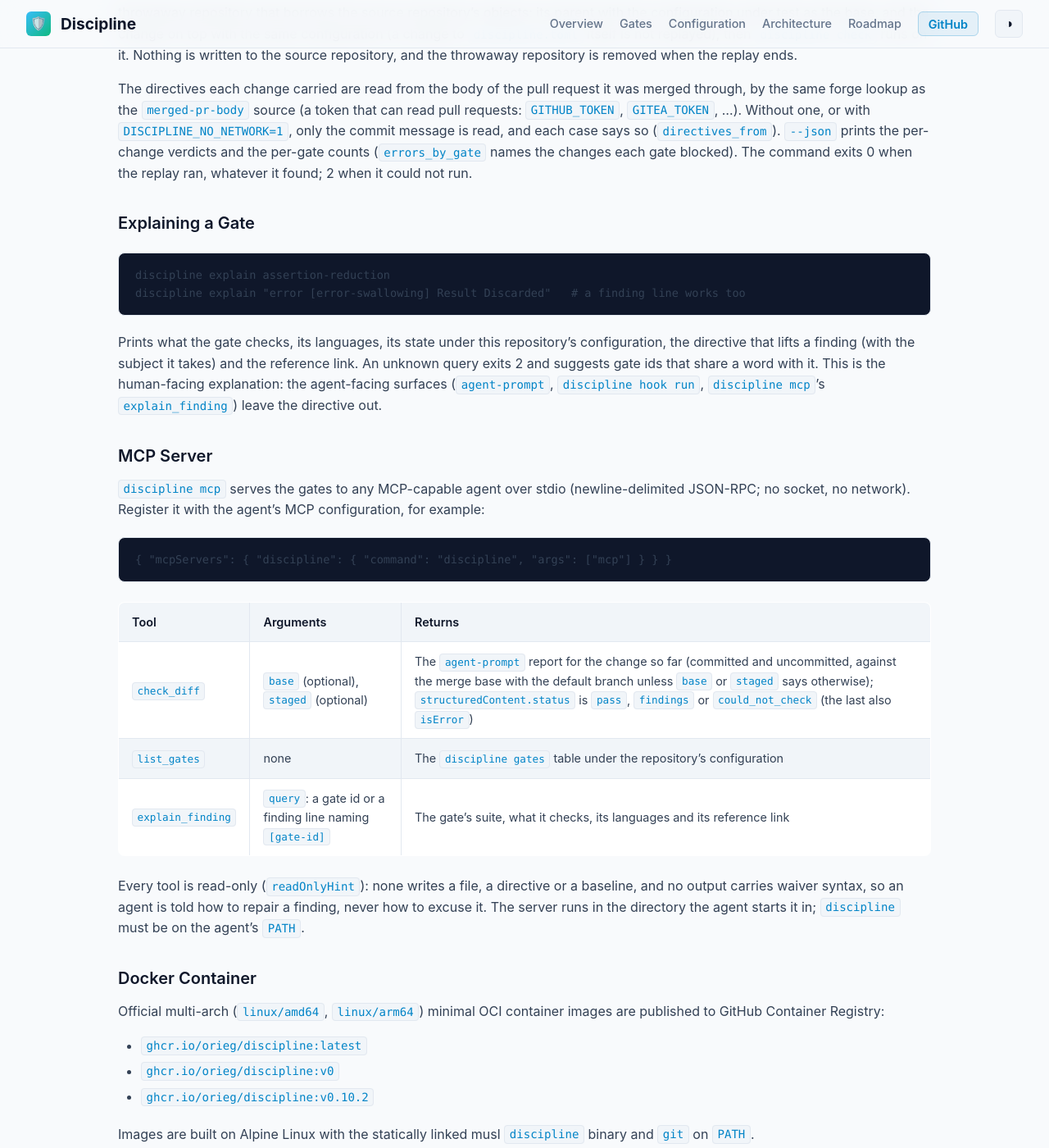
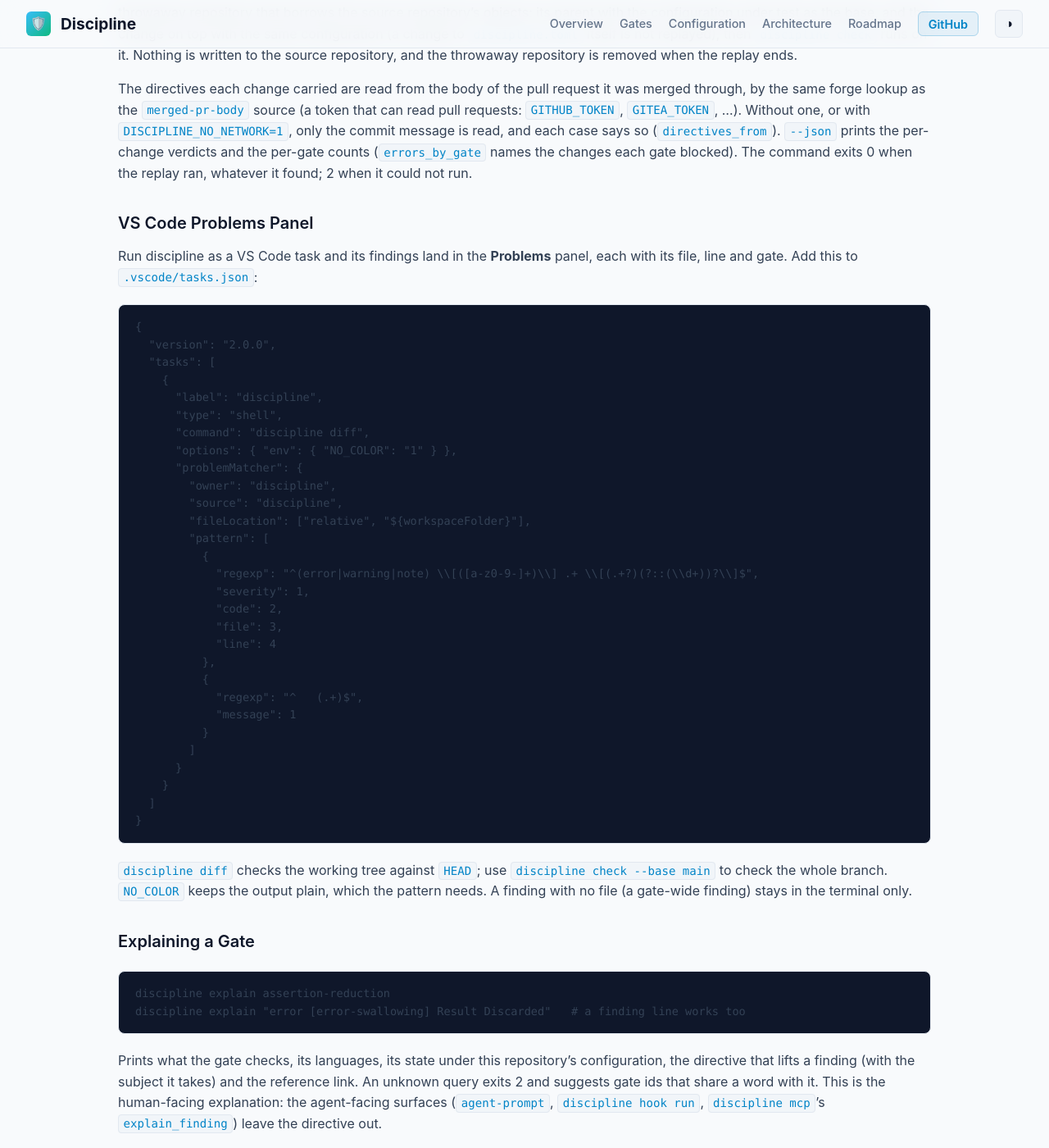
Before and after one commit to actions-marketplace-validations/orieg_discipline, a Jekyll site: the page built from docs/CONFIGURATION.md, in a window 1280 px wide and 1400 px high, scrolled down 21763 px. Shown: the whole window at 82% size. Built offline with Jekyll 4.4.1, drawn with Linux system fonts in a browser that asks for light colours.

Commit message:
docs(vscode): a problem matcher that puts findings in the Problems panel (#168)
`docs/CONFIGURATION.md` documents a `.vscode/tasks.json` task running
`discipline diff` with NO_COLOR and a two-line problem matcher (severity,
gate as the code, file, line, message). A test reads the snippet from the
docs and runs its regexes against the binary's real output, so a report
format change fails the test instead of silently breaking the matcher.

The roadmap declines pre-commit.ci: the --staged hook would check an empty
change on a pull-request checkout and pass every pull request.

no-issue: Phase 11 Step 6, tracked in docs/ROADMAP.md

````diff
--- a/docs/CONFIGURATION.md
+++ b/docs/CONFIGURATION.md
@@ -730,6 +730,46 @@ Replays the last N first-parent commits of a branch (default: `origin`'s default
 
 The directives each change carried are read from the body of the pull request it was merged through, by the same forge lookup as the `merged-pr-body` source (a token that can read pull requests: `GITHUB_TOKEN`, `GITEA_TOKEN`, ...). Without one, or with `DISCIPLINE_NO_NETWORK=1`, only the commit message is read, and each case says so (`directives_from`). `--json` prints the per-change verdicts and the per-gate counts (`errors_by_gate` names the changes each gate blocked). The command exits 0 when the replay ran, whatever it found; 2 when it could not run.
 
+### VS Code Problems Panel
+
+Run discipline as a VS Code task and its findings land in the **Problems** panel, each with its file, line and gate. Add this to `.vscode/tasks.json`:
+
+<!-- vscode-problem-matcher -->
+```json
+{
+  "version": "2.0.0",
+  "tasks": [
+    {
+      "label": "discipline",
+      "type": "shell",
+      "command": "discipline diff",
+      "options": { "env": { "NO_COLOR": "1" } },
+      "problemMatcher": {
+        "owner": "discipline",
+        "source": "discipline",
+        "fileLocation": ["relative", "${workspaceFolder}"],
+        "pattern": [
+          {
+            "regexp": "^(error|warning|note) \\[([a-z0-9-]+)\\] .+ \\[(.+?)(?::(\\d+))?\\]$",
+            "severity": 1,
+            "code": 2,
+            "file": 3,
+            "line": 4
+          },
+          {
+            "regexp": "^   (.+)$",
+            "message": 1
+          }
+        ]
+      }
+    }
+  ]
+}
+```
+<!-- /vscode-problem-matcher -->
+
+`discipline diff` checks the working tree against `HEAD`; use `discipline check --base main` to check the whole branch. `NO_COLOR` keeps the output plain, which the pattern needs. A finding with no file (a gate-wide finding) stays in the terminal only.
+
 ### Explaining a Gate
 
 ```bash
````
Also changed, not shown: docs/ROADMAP.md (+2 -2 lines), 1 other file.
